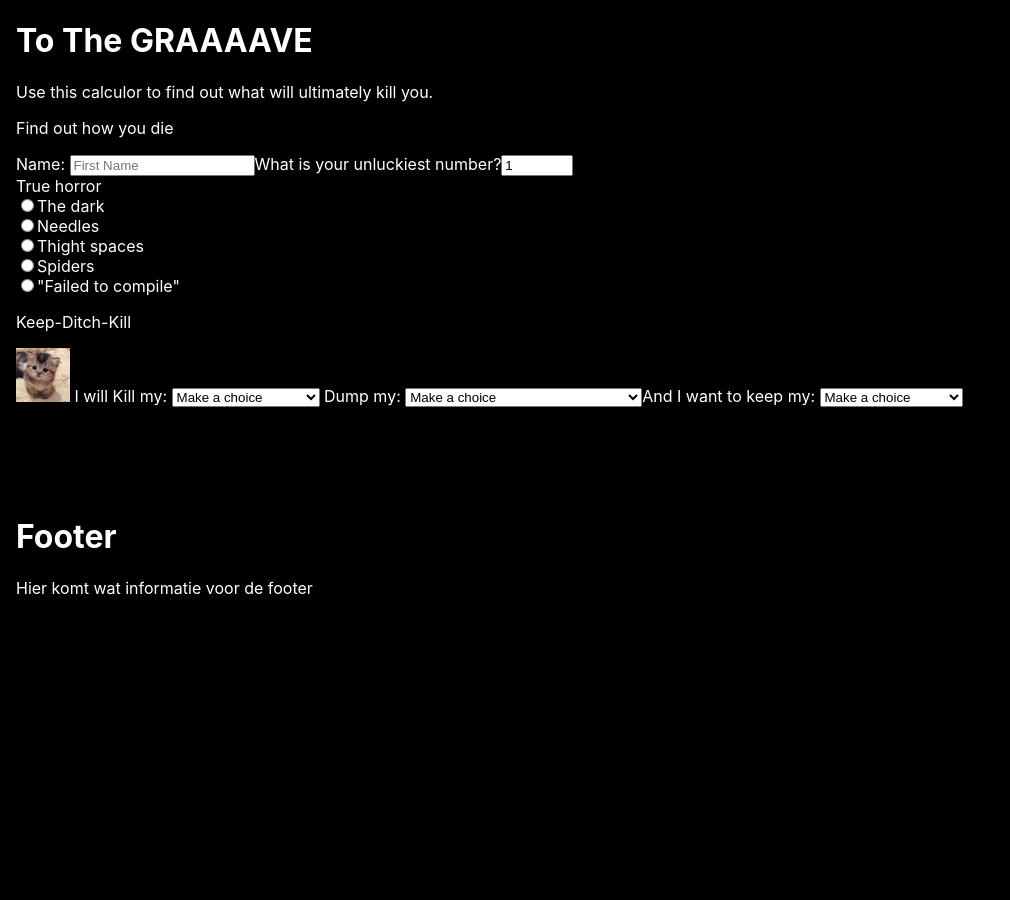
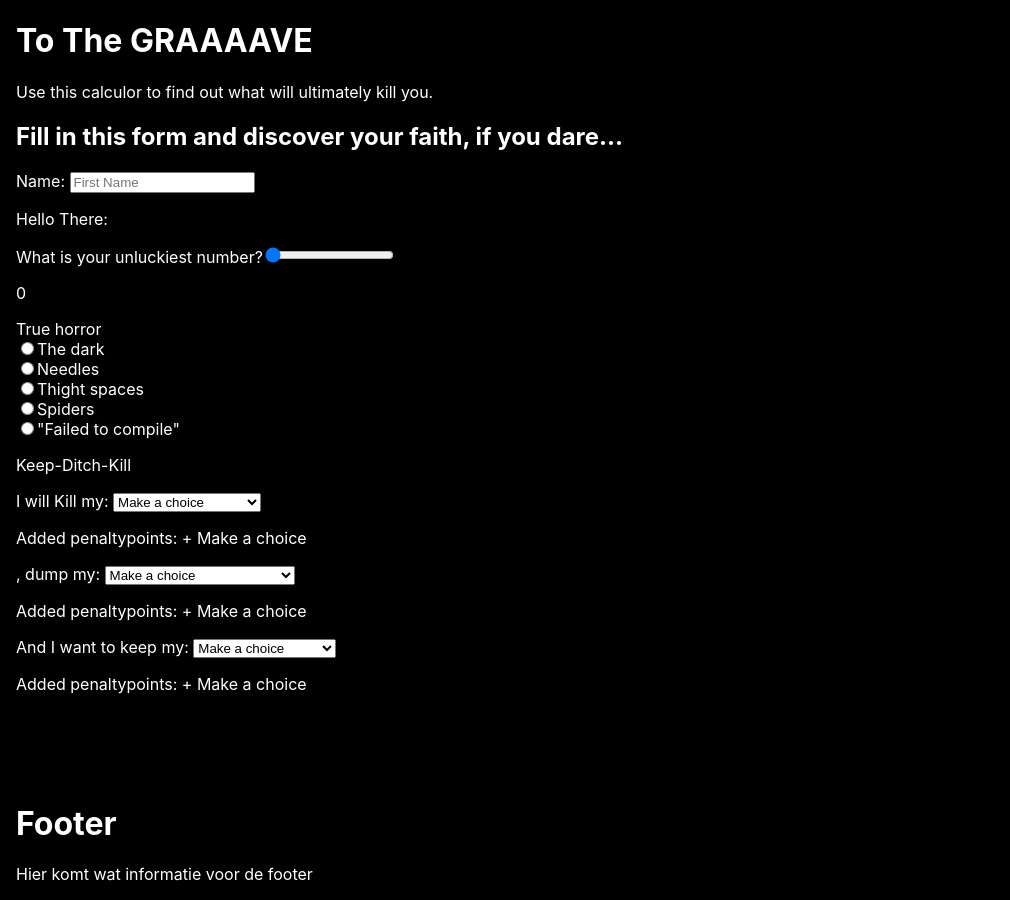
Before and after one commit to devinekask/dev4-2021-crazy-calculator-sarabluekens, a React (Create React App) app: page / in a window 1280 px wide. Shown: the whole page, without its empty margins (0-1010 px from the left). Before the commit the page ends 800 px from the top, so only its background shows below. Built offline with nearby package versions, Linux system fonts and the light colour scheme.

Commit message:
useStates added

```diff
--- a/src/App.js
+++ b/src/App.js
@@ -6,6 +6,7 @@ import Footer from "./components/Footer";
 import { useState } from "react";
 
 const App = () => {
+
   return (
     <>
       <Header/>
--- a/src/components/Dropdown.jsx
+++ b/src/components/Dropdown.jsx
@@ -1,8 +1,18 @@
 import React from 'react';
+import DropdownOption from './DropdownOption';
 
-const Dropdown = () => {
+const Dropdown = ({label, list, type, value, onDropdownChange}) => {
     return (
-        <p>test</p>
+        <>
+
+            <label htmlFor={type}> {label} </label>
+                <select name={type} id={type} value={value} onChange={(e) => onDropdownChange(e.target.value) }>
+                    {list.map(item =>
+                        <DropdownOption key={item.points} points={item.points} description={item.description} />)}
+                </select>
+
+
+        </>
     );
 }
 
--- /dev/null
+++ b/src/components/DropdownOption.jsx
@@ -0,0 +1,9 @@
+import React from 'react';
+
+const DropdownOption = ({points, description}) => {
+    return (
+        <option value={points}>{description}</option>
+     );
+}
+
+export default DropdownOption;
--- a/src/components/Form.jsx
+++ b/src/components/Form.jsx
@@ -1,68 +1,92 @@
-import React from 'react';
-import Option from './Option';
-import kitten from '../assets/img/kitten.png';
+import React, { useState } from 'react';
+import Text from './Text';
+import Slider from './Slider';
+import Radio from './Radio';
+import Dropdown from './Dropdown';
+import { reactComponent as Kitten } from '../assets/img/kitten.png';
+
 
 const Form = () => {
+    const [number, setNumber] = useState(0);
+    const [name, setName] = useState("");
+    const [killDropdown, setKillDropdown] = useState("Make a choice")
+    const [dumpDropdown, setDumpDropdown] = useState("Make a choice")
+    const [keepDropdown, setKeepDropdown] = useState("Make a choice")
 
-    const handleChangeNumber = () => {
+    const kill = [
+        {
+            points : 0,
+            description : "Make a choice"
 
-    }
+        },
+        {
+            points : 1,
+            description : "Six weeks old puppy"
+        },
+        {
+            points : 2,
+            description : "Baby Bambi"
+        },
+        {
+            points : 3,
+            description: "Three legged squirrel"
+        }
+    ]
+
+    const dump = [
+        {
+            points : 0,
+            description : "Make a choice"
+        },
+        {
+            points : 1,
+            description : "Two months old kitten"
+        },
+        {
+            points : 2,
+            description : "Foal you got as a birthay gift"
+        },
+        {
+            points : 3,
+            description: "Polka Dot Stingray"
+        }
+    ]
+
+    const keep = [
+        {
+            points : 0,
+            description : "Make a choice"
+        },
+        {
+            points : 1,
+            description : "Flesheating bacteria"
+        },
+        {
+            points : 2,
+            description : "Gut worms"
+        },
+        {
+            points : 3,
+            description: "Skin mites"
+        }
+    ]
+
 
     return (
         <section className = "form">
-            <p>Find out how you die</p>
+           <h2>Fill in this form and discover your faith, if you dare...</h2>
+
             <form>
-                <label>Name: </label>
-                <input  type="text" id="name" name="name"placeholder="First Name"   />
-
-                <label htmlFor="number">What is your unluckiest number?</label>
-                <input type="number" min="0" max="9999" value="1" />
-
-                <br/>
-                <label htmlFor="fear"> True horror</label>
-
-                <br/>
-                <input type="radio" id="dark" name="fear" value="dark"/>
-                <label htmlFor="dark">The dark</label><br/>
-
-                <input type="radio" id="needles" name="fear" value="needles"/>
-                <label htmlFor="needles">Needles</label><br/>
-
-                <input type="radio" id="space" name="fear" value="space"/>
-                <label htmlFor="space">Thight spaces</label><br/>
-
-                <input type="radio" id="spspidersace" name="fear" value="spiders"/>
-                <label htmlFor="spiders">Spiders</label><br/>
-
-                <input type="radio" id="code" name="fear" value="code"/>
-                <label htmlFor="code">"Failed to compile"</label><br/>
-                <p > Keep-Ditch-Kill</p>
-                <img src={kitten} alt="Two months old kitten" width="54"/>
-
-                <label htmlFor="kill"> I will Kill my: </label>
-                <select name="kill" id="kill">
-                    <option value="" disabled selected>Make a choice</option>
-                    <option value="puppy">Six weeks old puppy</option>
-                    <option value="bambi">Baby Bambi</option>
-                    <option value="squirrel">Three legged squirrel</option>
-                </select>
-
-                <label htmlFor="ditch"> Dump my: </label>
-                <select name="dump" id="dump">
-                    <option value="" disabled selected>Make a choice</option>
-                    <Option item="kitten" url={kitten} description="Two months old kitten" />
-                    <option value="kitten">Two months old kitten</option>
-                    <option value="foal">First ever foal</option>
-                    <option value="fish">Polka Dot Stingray</option>
-                </select>
-
-                <label htmlFor="keep">And I want to keep my: </label>
-                <select name="keep" id="keep">
-                    <option value="" disabled selected>Make a choice</option>
-                    <option value="flesh">Flesheating bacteria</option>
-                    <option value="worms">Gut worms</option>
-                    <option value="mites">Skin mites</option>
-                </select>
+                < Text value={name} onNameChange={(value => setName(value))}/>
+                <p>Hello There: {name}</p>
+                < Slider value={number} onNumberChange={(value) => setNumber(value)}  />
+                < Radio />
+                < Dropdown type="kill" label="I will Kill my:" list={kill} value={killDropdown} onDropdownChange={(value) => setKillDropdown(value)} />
+                <p>Added penaltypoints: + {killDropdown}</p>
+                < Dropdown type="dump" label=", dump my:" list={dump} value={dumpDropdown} onDropdownChange={(value) => setDumpDropdown(value)} />
+                <p>Added penaltypoints: + {dumpDropdown}</p>
+                < Dropdown type="keep" label="And I want to keep my:" list={keep} value={keepDropdown} onDropdownChange={(value) => setKeepDropdown(value)} />
+                <p>Added penaltypoints: + {keepDropdown}</p>
 
             </form>
         </section>
--- a/src/components/Option.jsx
+++ /dev/null
@@ -1,9 +0,0 @@
-import React from 'react';
-
-const Option = ({item, description, url}) => {
-    return (
-        <option value={item}> <img src={url}  alt={description} width="54" height="auto" />{description}</option>
-     );
-}
-
-export default Option;
--- a/src/components/Radio.jsx
+++ b/src/components/Radio.jsx
@@ -2,7 +2,26 @@ import React from 'react';
 
 const Radio = () => {
     return (
-        <p>test</p>
+        <>
+        <label htmlFor="fear"> True horror</label>
+
+            <br/>
+            <input type="radio" id="dark" name="fear" value="dark"/>
+            <label htmlFor="dark">The dark</label><br/>
+
+            <input type="radio" id="needles" name="fear" value="needles"/>
+            <label htmlFor="needles">Needles</label><br/>
+
+            <input type="radio" id="space" name="fear" value="space"/>
+            <label htmlFor="space">Thight spaces</label><br/>
+
+            <input type="radio" id="spspidersace" name="fear" value="spiders"/>
+            <label htmlFor="spiders">Spiders</label><br/>
+
+            <input type="radio" id="code" name="fear" value="code"/>
+            <label htmlFor="code">"Failed to compile"</label><br/>
+            <p > Keep-Ditch-Kill</p>
+        </>
     );
 }
 
--- a/src/components/Slider.jsx
+++ b/src/components/Slider.jsx
@@ -1,8 +1,13 @@
 import React from 'react';
 
-const Slider = () => {
+const Slider = ({ value, onNumberChange}) => {
     return (
-        <p>test</p>
+        <>
+            <label htmlFor="number">What is your unluckiest number?</label>
+            <input type="range" min="0" max="999" value={value} onChange={(e) => onNumberChange(e.target.value) } />
+            <p>{value}</p>
+        </>
+
     );
 }
 
--- a/src/components/Text.jsx
+++ b/src/components/Text.jsx
@@ -1,8 +1,11 @@
 import React from 'react';
 
-const Text = () => {
+const Text = ({value, onNameChange}) => {
     return (
-        <p>test</p>
+        <>
+            <label>Name: </label>
+            <input  type="text" id="name" value={value} onChange={(e) => onNameChange(e.target.value)} placeholder="First Name"   />
+        </>
     );
 }
 
```
